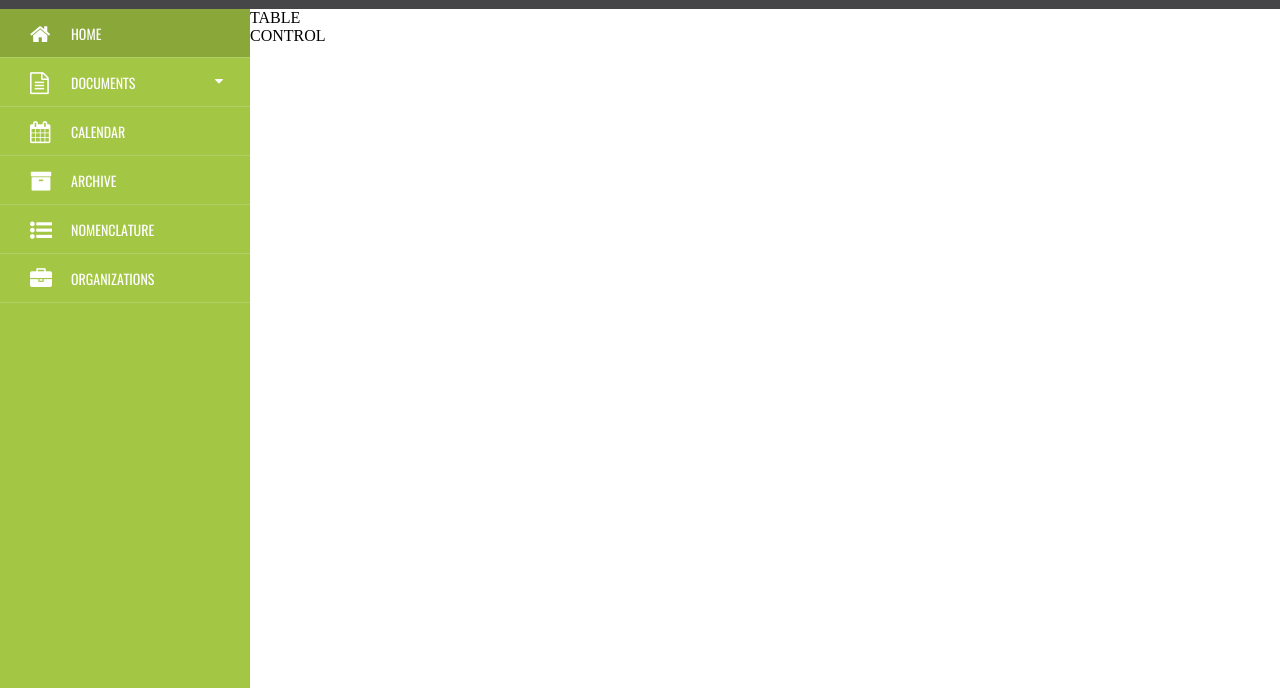
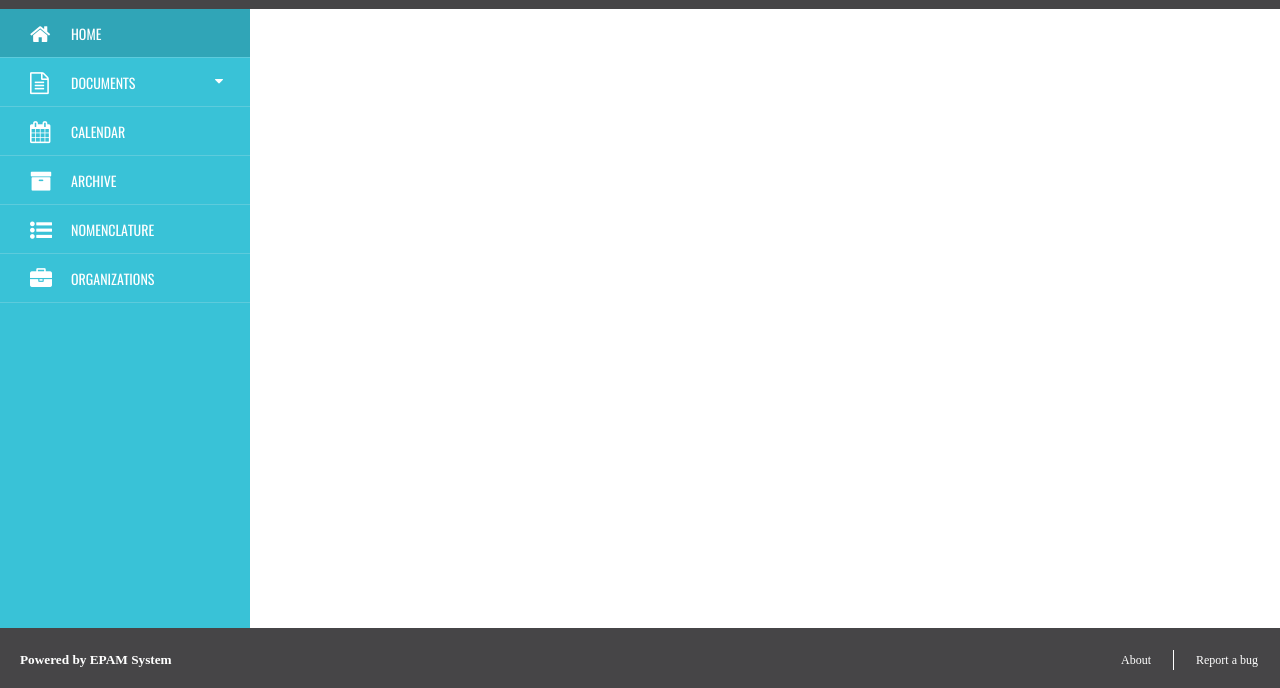
Before and after one commit to ivanosipov95/ODM-1-Main, a plain HTML site: page index.html in a window 1280 px wide. Shown: the part 112-800 px from the top of the page. Drawn offline with Linux system fonts and the light colour scheme.

Commit message:
Complete footer

```diff
--- /dev/null
+++ b/_styles/footer.css
@@ -0,0 +1,34 @@
+body > footer {
+    position: fixed;
+    bottom: 0;
+    width: 100%;
+    display: flex;
+    justify-content: space-between;
+    background: #464547;
+}
+
+body > footer > h5 {
+    margin-top: 24px;
+    margin-bottom: 20px;
+    margin-left: 20px;
+    color: #fff;
+}
+
+body > footer > ul {
+    display: flex;
+}
+
+body > footer > ul > li {
+    margin-top: 22px;
+    margin-bottom: 18px;
+    padding-right: 22px;
+    padding-left: 22px;
+}
+
+body > footer > ul > li > a {
+    font-size: 12px;
+}
+/*todo: fix border*/
+body > footer > ul > li:first-child {
+    border-right: 1px #fff solid;
+}
--- a/_styles/header.css
+++ b/_styles/header.css
@@ -41,7 +41,6 @@ body > header ul {
 }
 
 body > header ul li {
-    list-style-type: none;
     display: inline-flex;
     margin: auto;
 }
--- a/_styles/left-menu.css
+++ b/_styles/left-menu.css
@@ -4,7 +4,7 @@ body > aside {
     padding-bottom: 32767px;
     margin-bottom: -32767px;
     overflow: hidden;
-    background: #a3c644;
+    background: #39c2d7;
 }
 
 #leftMenu > ul {
@@ -13,8 +13,7 @@ body > aside {
 }
 
 #leftMenu > ul > li {
-    list-style-type: none;
-    border-bottom: 1px #b2ce66 solid;
+    border-bottom: 1px #5dcbdc solid;
     height: 48px;
 }
 
@@ -90,9 +89,5 @@ body > aside {
 }
 
 #leftMenu > ul > li.selected {
-    background: #8aa839;
+    background: #30a5b7;
 }
-
-body > section {
-    margin-left: 250px;
-}
--- a/_styles/style.css
+++ b/_styles/style.css
@@ -1,5 +1,6 @@
 @import "header.css";
 @import "left-menu.css";
+@import "footer.css";
 
 @font-face {
     font-family: 'FontAwesome';
@@ -23,3 +24,11 @@ a {
     text-decoration: none;
     color: white;
 }
+
+ul {
+    margin: 0;
+}
+
+li {
+    list-style-type: none;
+}
--- a/index.html
+++ b/index.html
@@ -58,14 +58,14 @@
     </nav>
 </aside>
 
-<section>
-    <section>TABLE</section>
-    <section>CONTROL</section>
-</section>
 
-<!--<footer>-->
-    <!--(с) Copyright EPAM Systems 2016-->
-<!--</footer>-->
+<footer>
+    <h5>Powered by EPAM System</h5>
+    <ul>
+        <li><a href="#">About</a></li>
+        <li><a href="#">Report a bug</a></li>
+    </ul>
+</footer>
 
 </body>
 </html>
```
